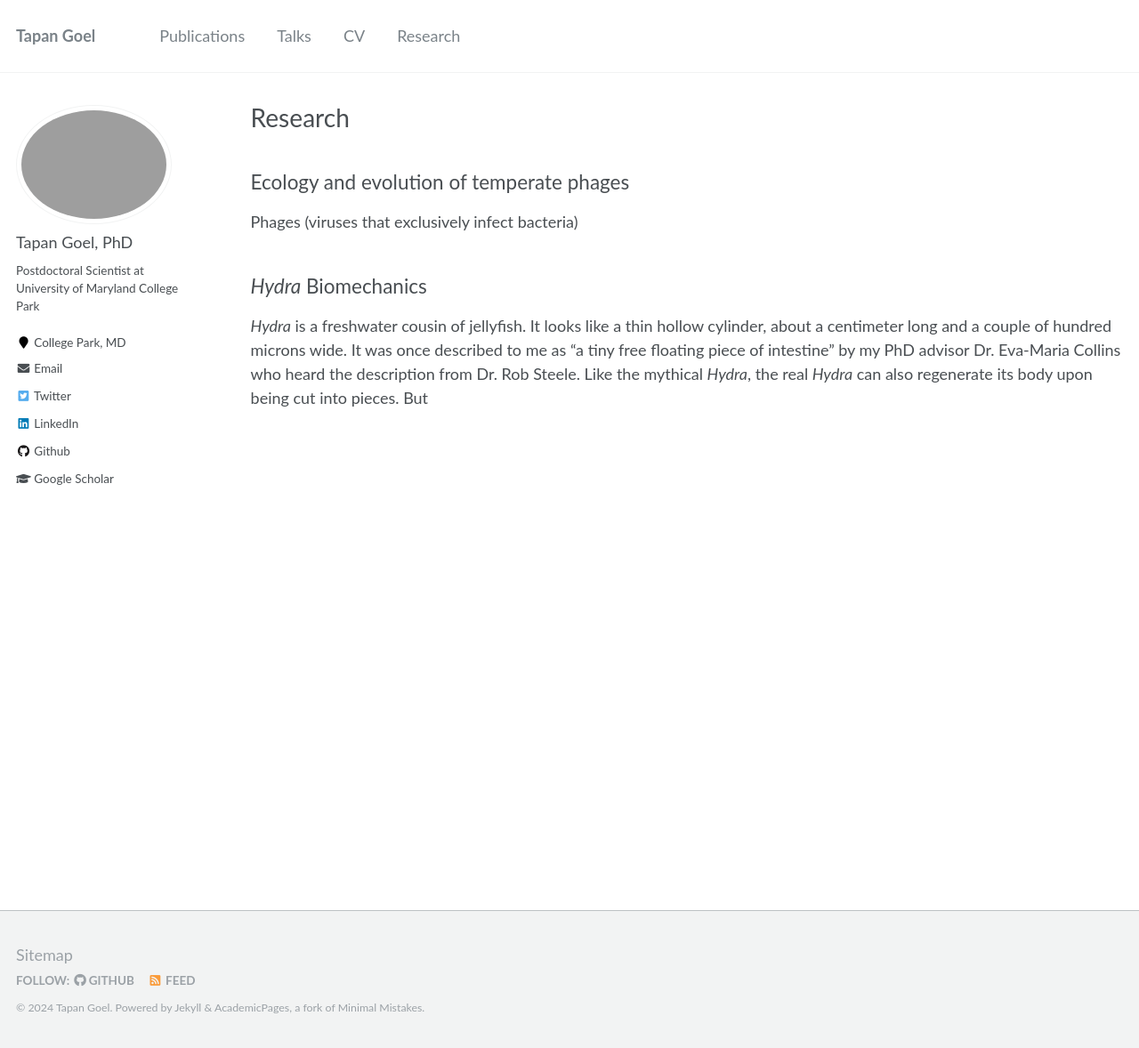
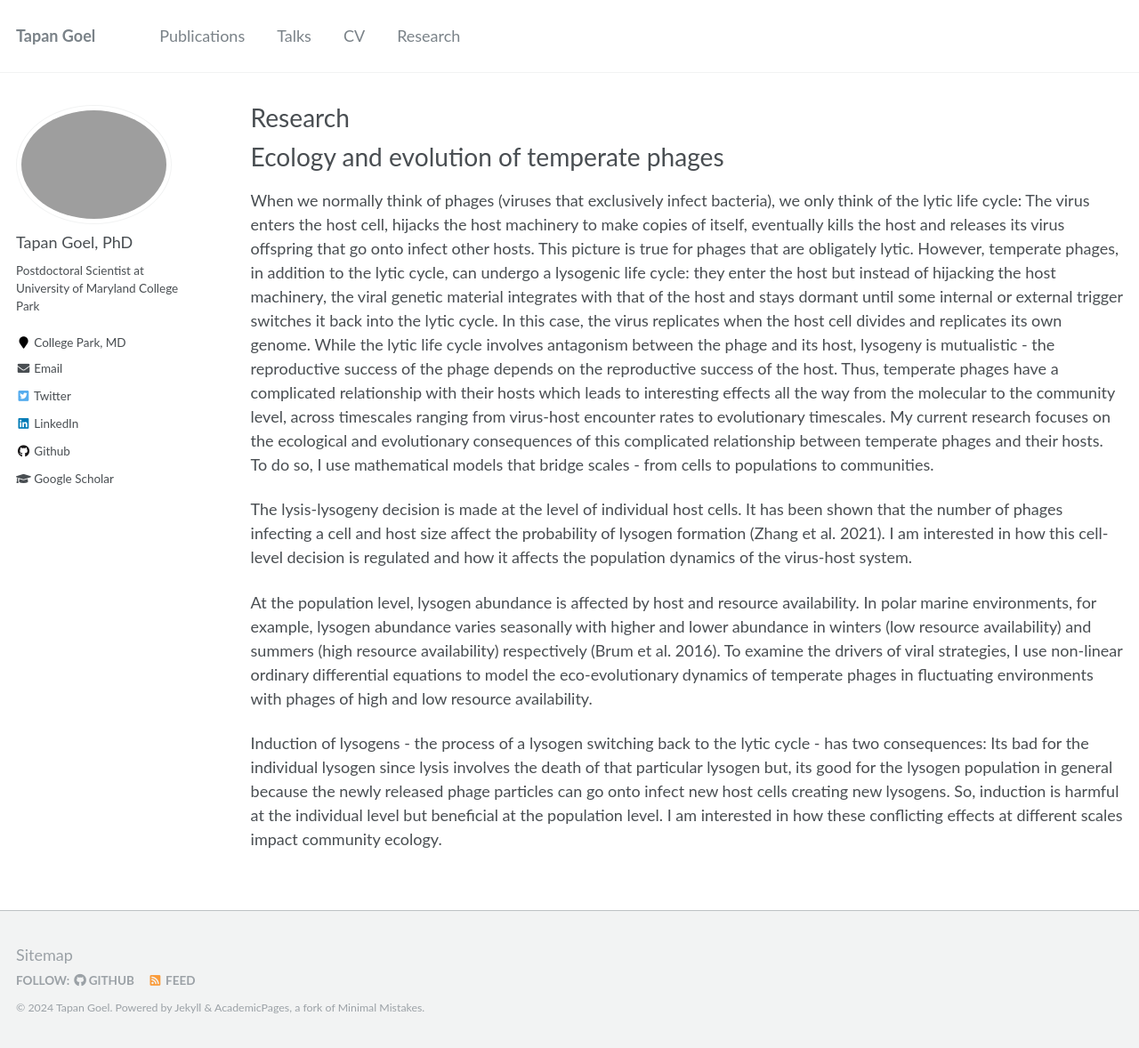
Before and after one commit to tapangoel1994/tapangoel1994.github.io, a Jekyll site: the page built from _pages/research.md, in a window 1280 px wide and 1179 px high. Shown: the whole window at 89% size. Built offline with Jekyll 4.4.1, drawn with Linux system fonts in a browser that asks for light colours.

Commit message:
Update research.md

```diff
--- a/_pages/research.md
+++ b/_pages/research.md
@@ -10,8 +10,16 @@ author_profile: true
 <!--- overlay_image: galaxy2.jpg --->
 
 
-## Ecology and evolution of temperate phages
+# Ecology and evolution of temperate phages
 
-Phages (viruses that exclusively infect bacteria)
-## *Hydra* Biomechanics
-*Hydra* is a freshwater cousin of jellyfish. It looks like a thin hollow cylinder, about a centimeter long and a couple of hundred microns wide. It was once described to me as "a tiny free floating piece of intestine" by my PhD advisor Dr. Eva-Maria Collins who heard the description from Dr. Rob Steele. Like the mythical *Hydra*, the real *Hydra* can also regenerate its body upon being cut into pieces. But
+When we normally think of phages (viruses that exclusively infect bacteria), we only think of the lytic life cycle: The virus enters the host cell, hijacks the host machinery to make copies of itself, eventually kills the host and releases its virus offspring that go onto infect other hosts. This picture is true for phages that are obligately lytic. However, temperate phages, in addition to the lytic cycle, can undergo a lysogenic life cycle: they enter the host but instead of hijacking the host machinery, the viral genetic material integrates with that of the host and stays dormant until some internal or external trigger switches it back into the lytic cycle. In this case, the virus replicates when the host cell divides and replicates its own genome. While the lytic life cycle involves antagonism between the phage and its host, lysogeny is mutualistic - the reproductive success of the phage depends on the reproductive success of the host. Thus, temperate phages have a complicated relationship with their hosts which leads to interesting effects all the way from the molecular to the community level, across timescales ranging from virus-host encounter rates to evolutionary timescales. My current research focuses on the ecological and evolutionary consequences of this complicated relationship between temperate phages and their hosts. To do so, I use mathematical models that bridge scales - from cells to populations to communities.
+
+
+
+The lysis-lysogeny decision is made at the level of individual host cells. It has been shown that the number of phages infecting a cell and host size affect the probability of lysogen formation (Zhang et al. 2021). I am interested in how this cell-level decision is regulated and how it affects the population dynamics of the virus-host system.
+
+
+At the population level, lysogen abundance is affected by host and resource availability. In polar marine environments, for example, lysogen abundance varies seasonally with higher and lower abundance in winters (low resource availability) and summers (high resource availability) respectively (Brum et al. 2016). To examine the drivers of viral strategies, I use non-linear ordinary differential equations to model the eco-evolutionary dynamics of temperate phages in fluctuating environments with phages of high and low resource availability.
+
+
+Induction of lysogens - the process of a lysogen switching back to the lytic cycle - has two consequences: Its bad for the individual lysogen since lysis involves the death of that particular lysogen but, its good for the lysogen population in general because the newly released phage particles can go onto infect new host cells creating new lysogens. So, induction is harmful at the individual level but beneficial at the population level. I am interested in how these conflicting effects at different scales impact community ecology.
```
